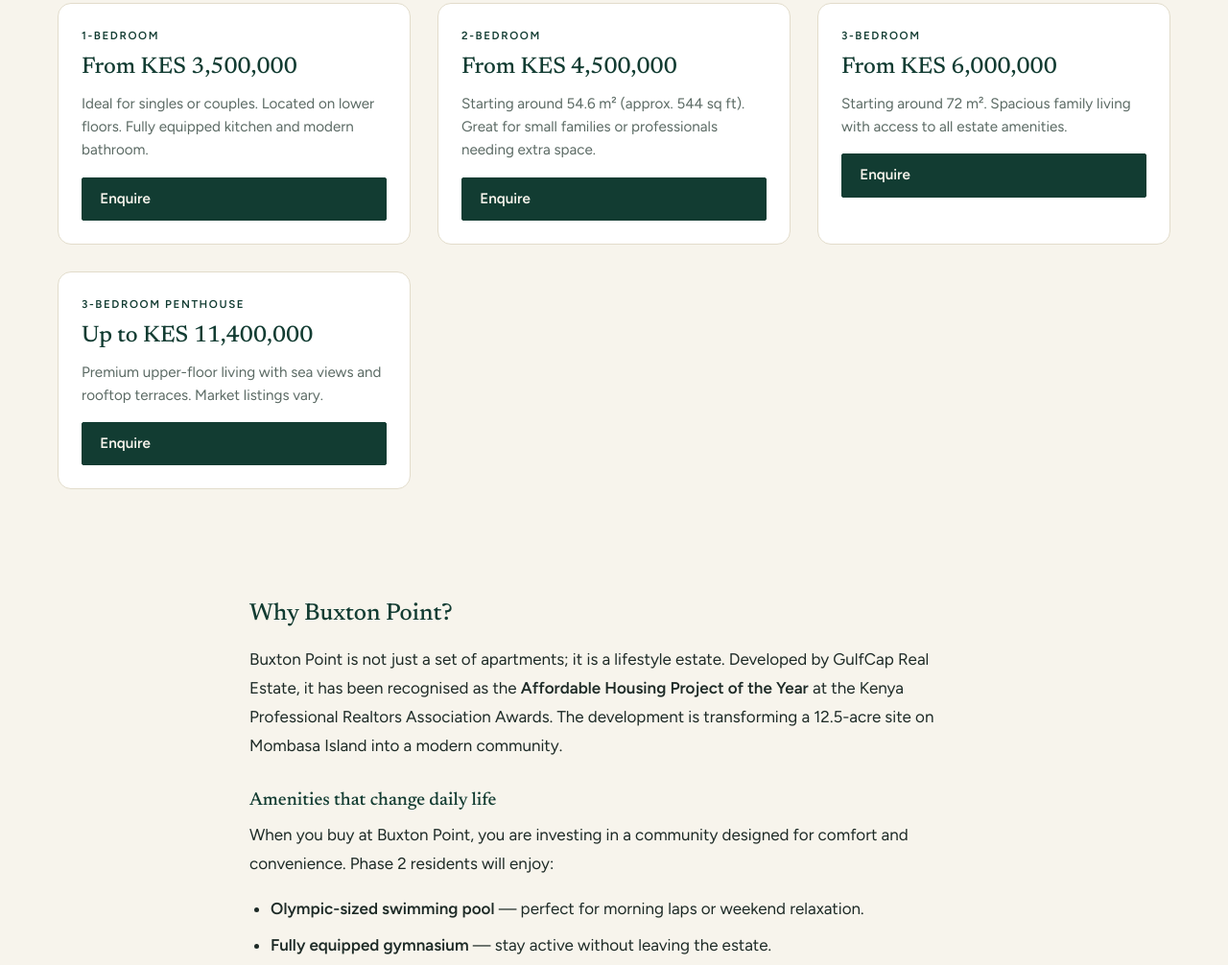
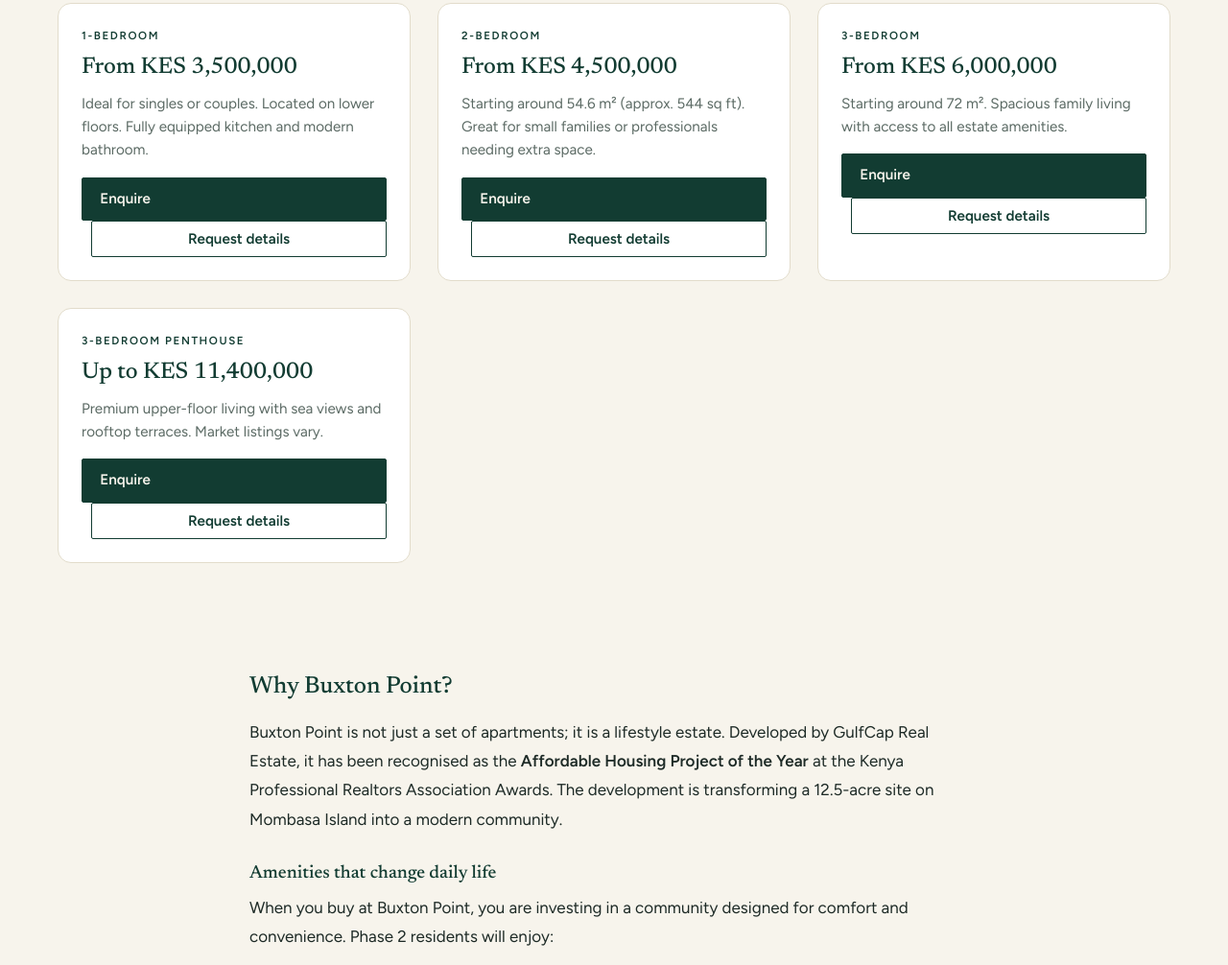
Before and after one commit to imoazy-Umrah/relocatetokenya, a plain HTML site: page buxton-point-mombasa/index.html in a window 1280 px wide. Shown: the part 846-1852 px from the top of the page at 96% size. Drawn offline with Linux system fonts and the light colour scheme.

Commit message:
Add enquiry.js script to index.html

```diff
--- a/buxton-point-mombasa/index.html
+++ b/buxton-point-mombasa/index.html
@@ -184,5 +184,6 @@
 <p>© <span id="year"></span> Relocate to Kenya</p>
 </div></div></footer>
 <script src="/js/main.js"></script>
+<script src="/js/enquiry.js?v=1"></script>
 </body>
 </html>
```
